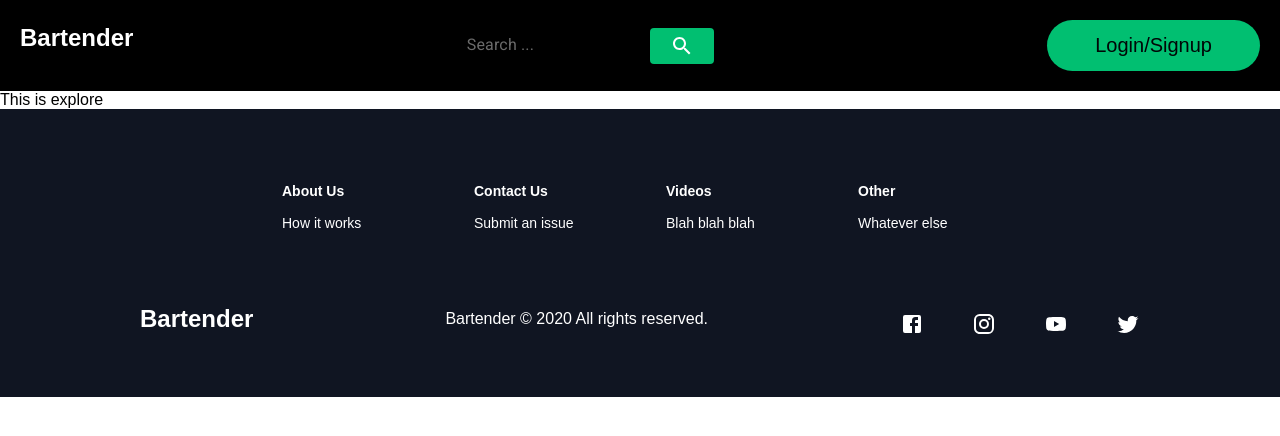
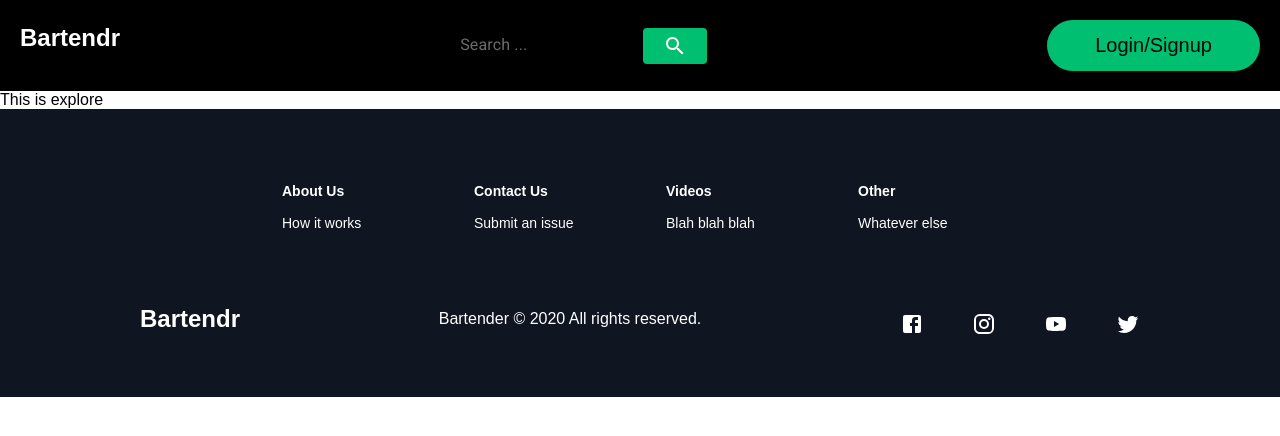
Before and after one commit to 21mooie/bartendr-web, a React (Create React App) app: page /explore in a window 1280 px wide. Shown: the top 436 px of the page. Built offline with nearby package versions, Linux system fonts and the light colour scheme; a web font is replaced by a local one.

Commit message:
Rename application

```diff
--- a/src/components/features/Footer/Footer.js
+++ b/src/components/features/Footer/Footer.js
@@ -35,7 +35,7 @@ export const Footer = (props) => {
         </div>
         <div className="Footer_social_media">
           <div className="Footer_social_media_wrap">
-            <Link className="Footer_social_logo">Bartender</Link>
+            <Link className="Footer_social_logo">Bartendr</Link>
             <p className="Footer_website_rights">Bartender © {new Date().getFullYear()} All rights reserved.</p>
             <div className="Footer_social_icons">
               <Link className="Footer_social_icon_link"><FacebookIcon /></Link>
--- a/src/components/features/Navigation/Navigation.js
+++ b/src/components/features/Navigation/Navigation.js
@@ -65,7 +65,7 @@ const Navigation = ({showMenuPaths, clearState, requestUser, requestRegisterUser
   return (
     <>
       <div className="header">
-        <Link to={isAuthenticated ? '/dashboard' : '/'} className="Navigation_logo">Bartender</Link>
+        <Link to={isAuthenticated ? '/dashboard' : '/'} className="Navigation_logo">Bartendr</Link>
         {
           showMenu && isAuthenticated? (
             <>
```
